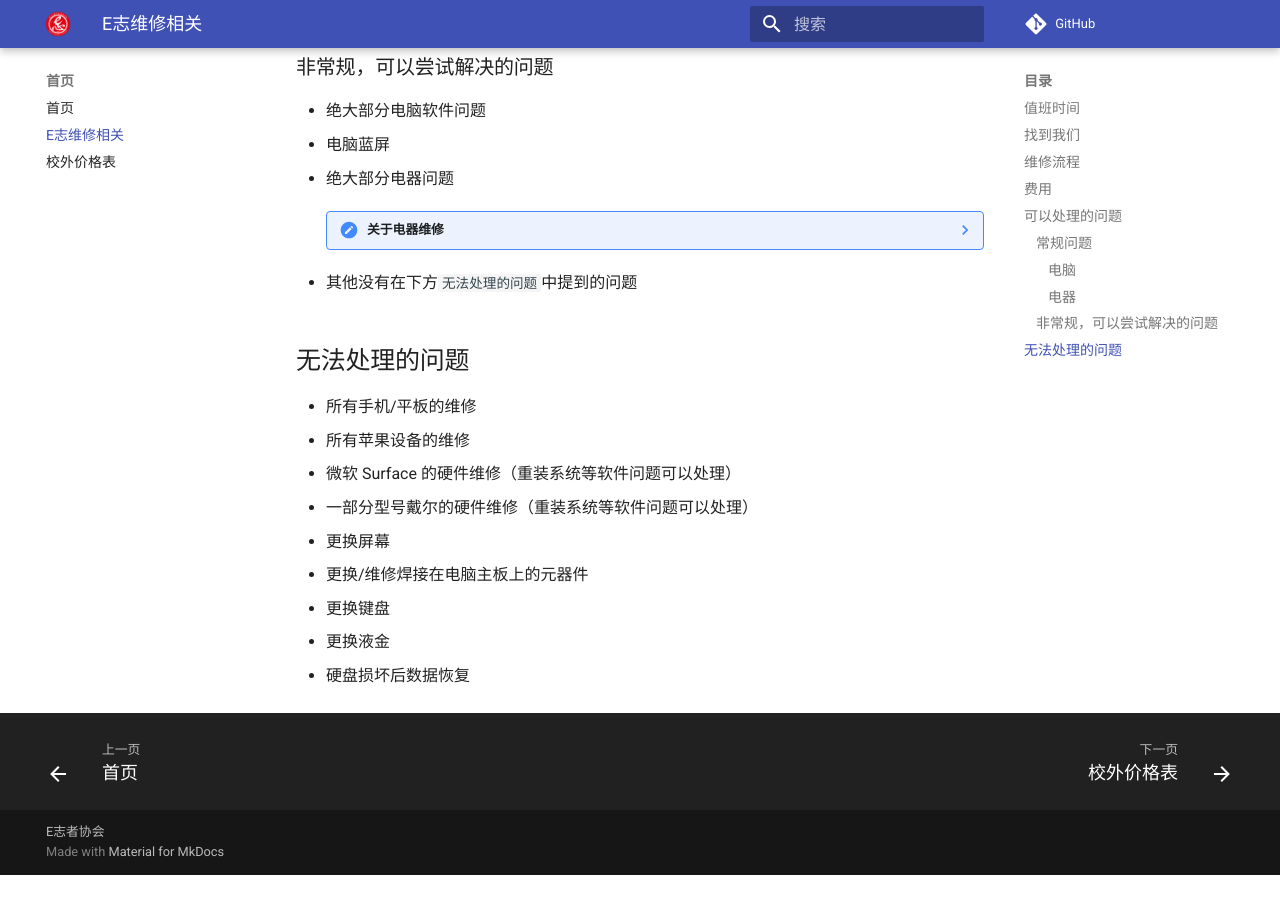
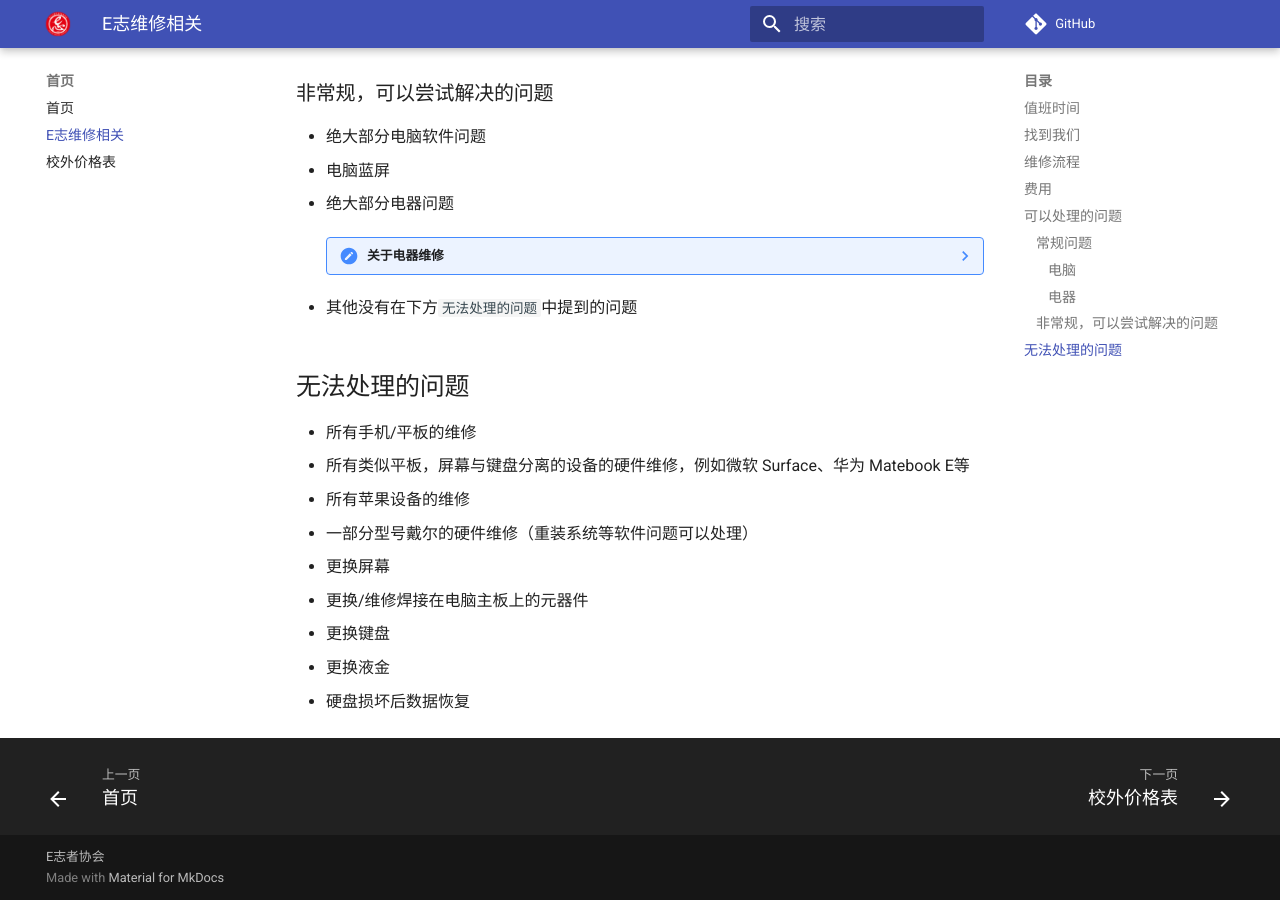
Before and after one commit to ZJUEVA/EVA-manual, an MkDocs documentation site: the page built from docs/process.md, in a window 1280 px wide and 900 px high, scrolled down 1724 px. Built offline with MkDocs 1.6.1 and Material for MkDocs 9.7.7, drawn with Linux system fonts in a browser that asks for light colours; comment, search, counter and statistics services are not loaded; before the commit the page ends 2599 px from its top, so only the background shows below that; some of the changed text lies outside the part shown.

Commit message:
some updates

```diff
--- a/docs/process.md
+++ b/docs/process.md
@@ -62,8 +64,8 @@ E志者协会为公益社团，不收取任何费用。硅脂等低值耗材协
 ## 无法处理的问题
 
  - 所有手机/平板的维修
+ - 所有类似平板，屏幕与键盘分离的设备的硬件维修，例如微软 Surface、华为 Matebook E等
  - 所有苹果设备的维修
- - 微软 Surface 的硬件维修（重装系统等软件问题可以处理）
  - 一部分型号戴尔的硬件维修（重装系统等软件问题可以处理）
  - 更换屏幕
  - 更换/维修焊接在电脑主板上的元器件
```
Also changed, not shown: other parts of docs/process.md (+2 -0 lines), 1 other file.
